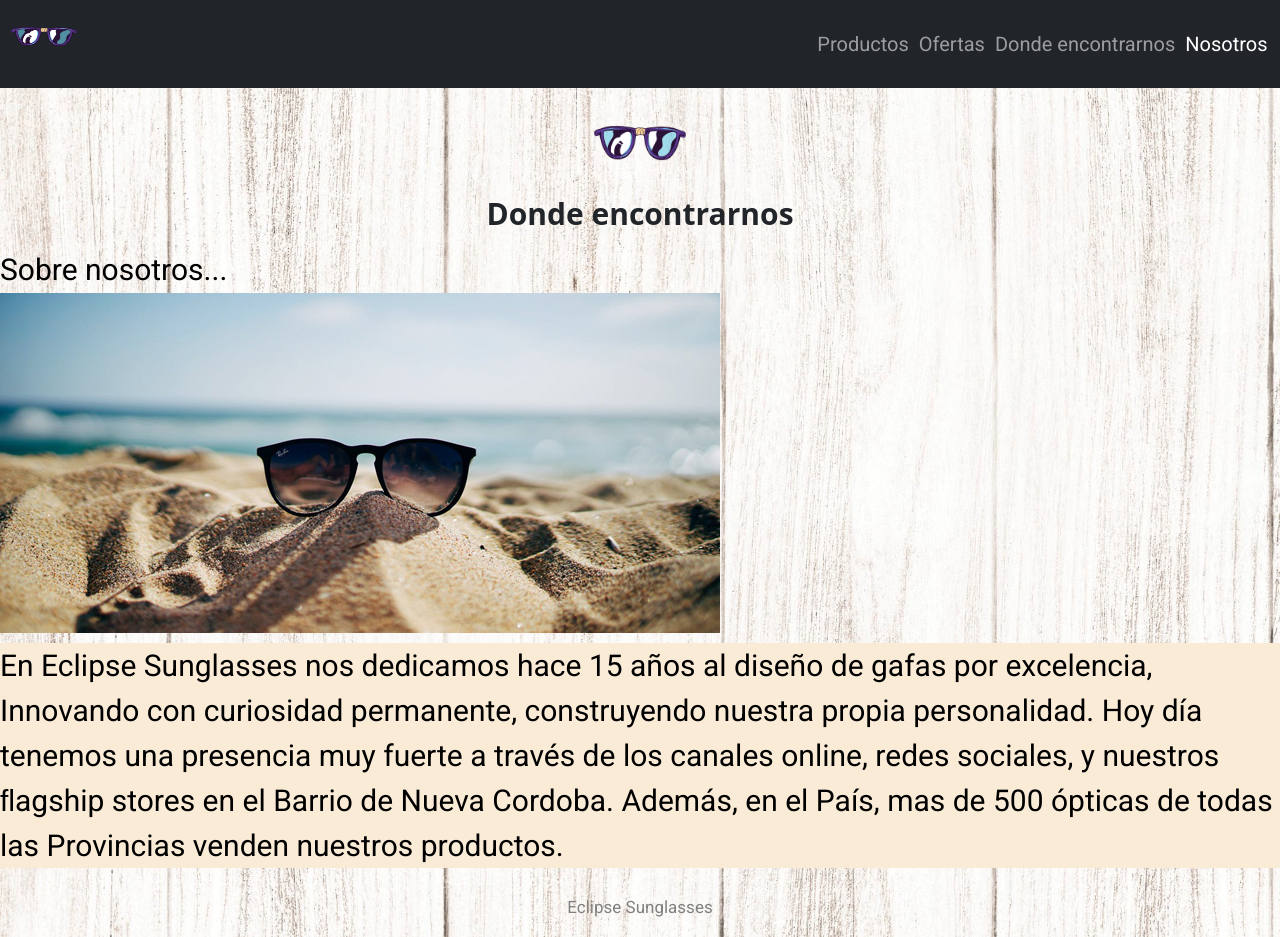
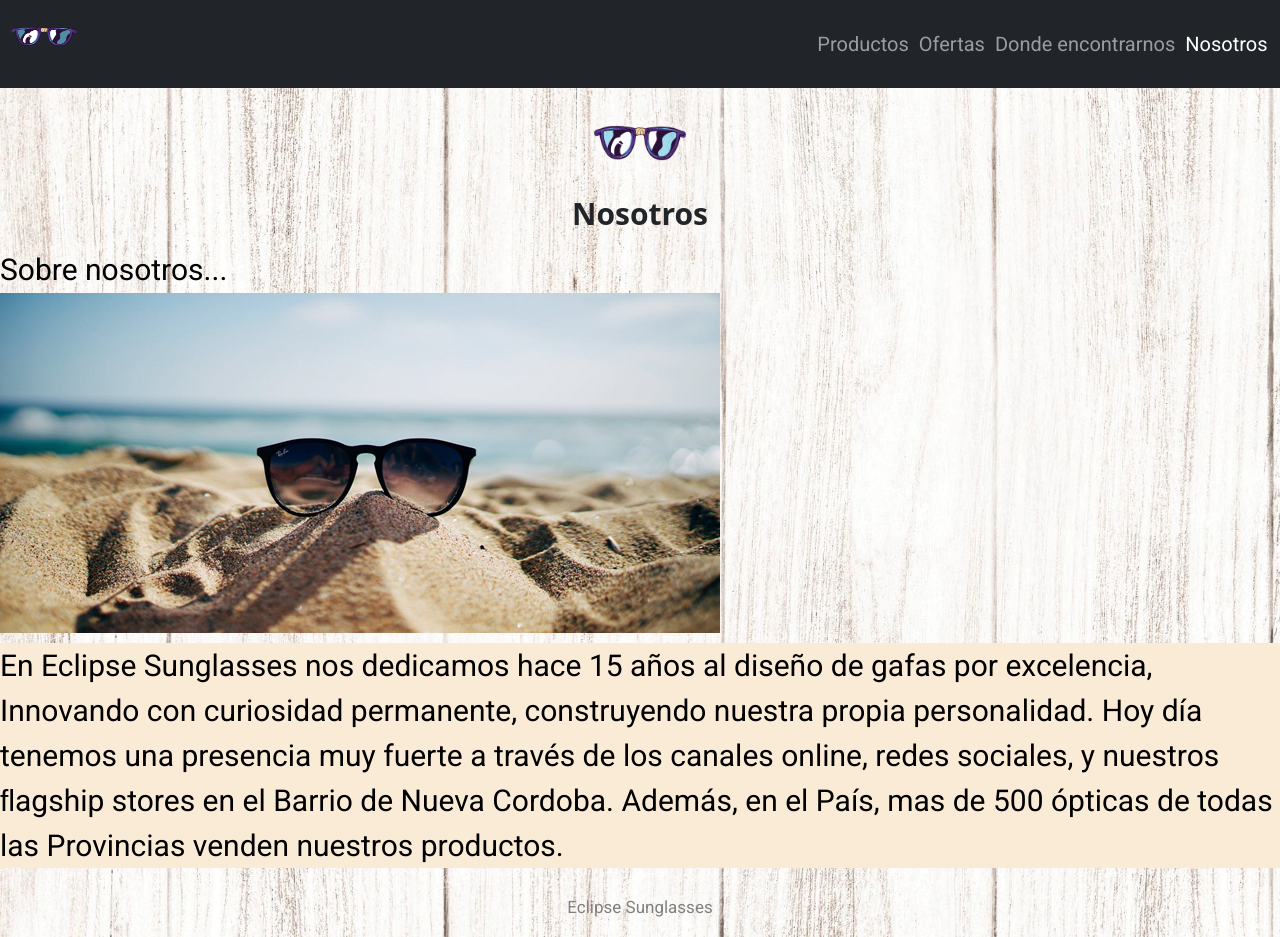
Before and after one commit to Juaanx7/PreEntrega2Acosta, a plain HTML site: page pages/nosotros.html in a window 1280 px wide. Drawn offline with nearby package versions, Linux system fonts and the light colour scheme.

Commit message:
Pequeñas modificaciones

```diff
--- a/pages/nosotros.html
+++ b/pages/nosotros.html
@@ -40,7 +40,7 @@
     <!-- Finaliza nav -->
     <header class="px-4 py-1 my-1 text-center">
       <img class="d-block mx-auto mb-1" src="../img/logo.png" alt="" width="100" height="100">
-      <p class="display-5 fw-bold mb-4">Donde encontrarnos</p>
+      <p class="display-5 fw-bold mb-4">Nosotros</p>
     </header>
     <!-- Contenido -->
     <div>
```
